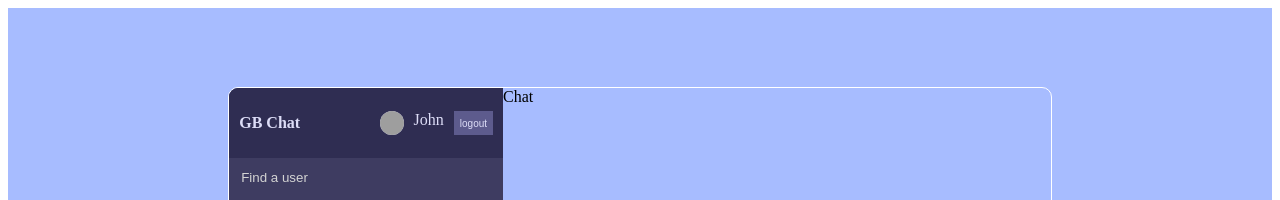
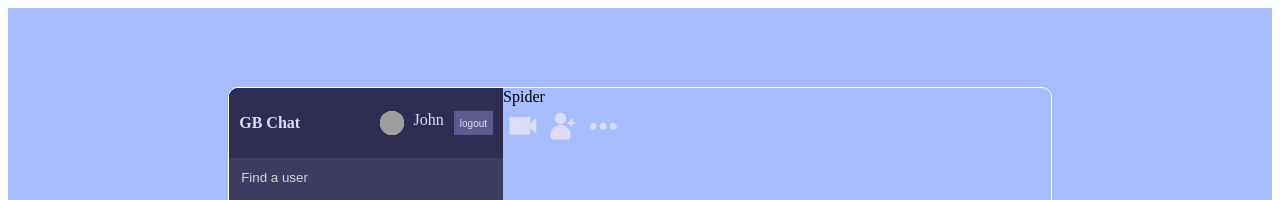
Before and after one commit to gregorybv/chat-react-firebase, a React (Create React App) app: page / in a window 1280 px wide. Shown: the top 200 px of the page. Built offline with nearby package versions, Linux system fonts and the light colour scheme; grey boxes are pictures that could not be loaded.

Commit message:
add img to chat component

```diff
--- a/src/components/Chat.jsx
+++ b/src/components/Chat.jsx
@@ -1,8 +1,20 @@
 import React from 'react'
+import Cam from '../img/cam.png'
+import Add from '../img/add.png'
+import More from '../img/more.png'
 
 const Chat = () => {
   return (
-    <div className='chat'>Chat</div>
+    <div className='chat'>
+      <div className="chatInfo">
+        <span>Spider</span>
+        <div className="chatIcons">
+          <img src={Cam} alt="/" />
+          <img src={Add} alt="/" />
+          <img src={More} alt="/" />
+        </div>
+      </div>
+    </div>
   )
 }
 
```
